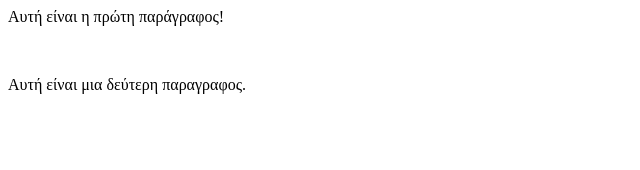
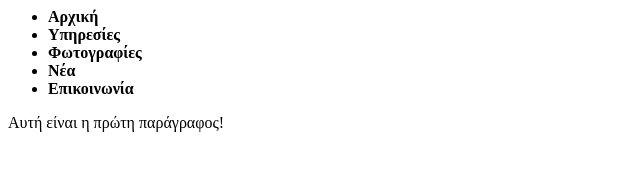
Before and after one commit to AlexCharalabidis/web-project-2025-26, a plain HTML site: page index.html in a window 1280 px wide. Shown: the whole page, without its empty margins (0-640 px from the left). Drawn offline with Linux system fonts and the light colour scheme.

Commit message:
Added navigation menu to index.html

```diff
--- a/index.html
+++ b/index.html
@@ -7,8 +7,15 @@
 	<style type="text/css" src="style.css"></style>
 </head>
 <body>
-	<p>Αυτή είναι η πρώτη παράγραφος!</p><br>
-	<p>Αυτή είναι μια δεύτερη παραγραφος.</p>
+	<ul>
+		<li><b>Αρχική</li>
+		<li>Υπηρεσίες</li>
+		<li>Φωτογραφίες</li>
+		<li>Νέα</li>
+		<li>Επικοινωνία</b></li>
+	</ul>
+
+	<p>Αυτή είναι η πρώτη παράγραφος!</p>
 
 </body>
 </html>
```
